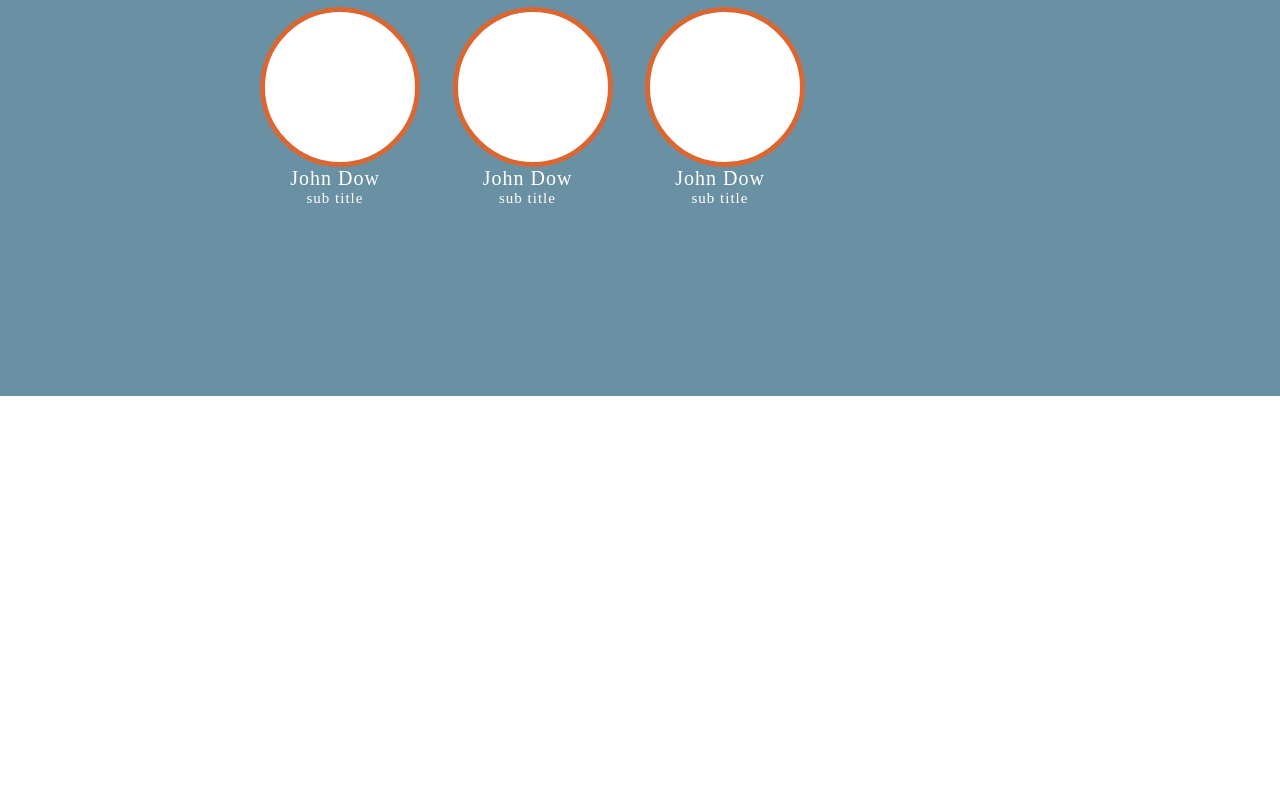
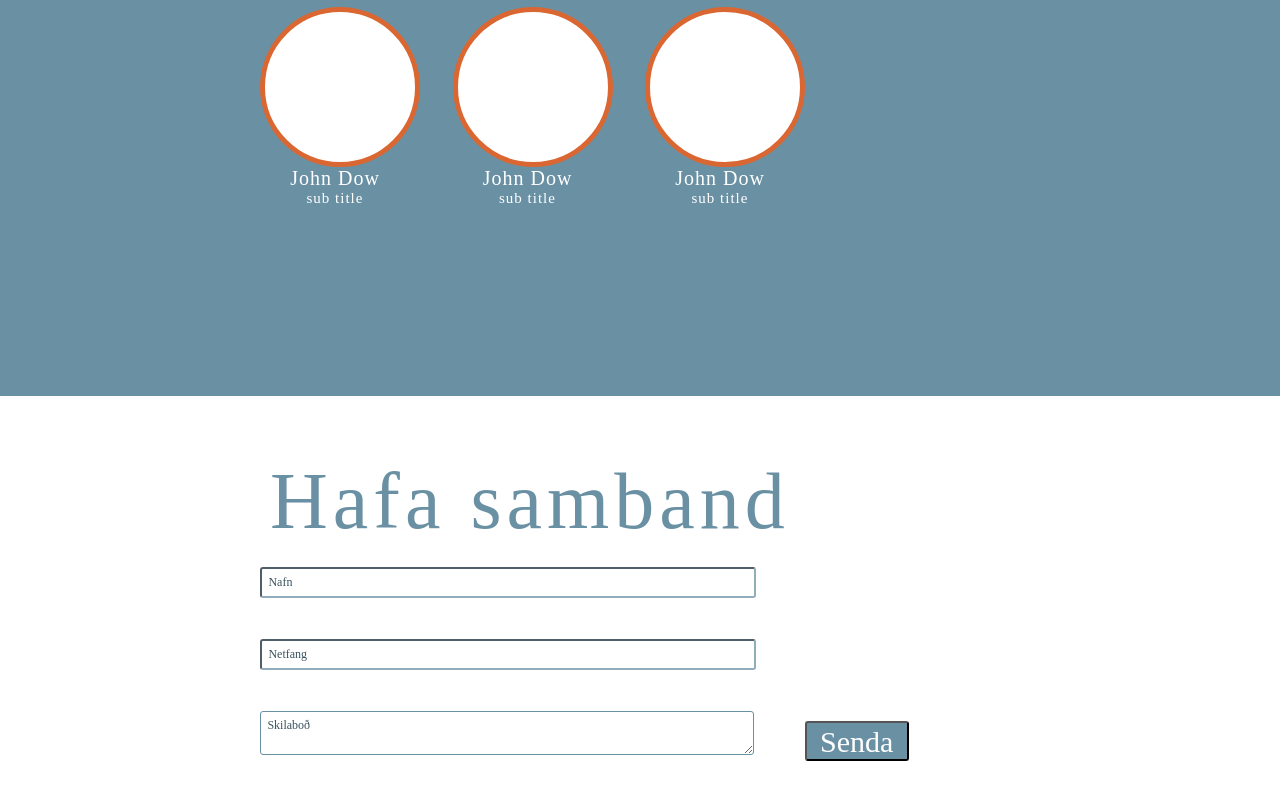
Before and after one commit to Spjara/spjara-info-page, a React (Create React App) app: page / in a window 1280 px wide. Shown: the part 2004-2804 px from the top of the page. Before the commit the page ends 2400 px from the top, so only its background shows below. Built offline with nearby package versions, Linux system fonts and the light colour scheme.

Commit message:
Contact form view

```diff
--- a/src/App.tsx
+++ b/src/App.tsx
@@ -2,6 +2,7 @@ import React from 'react';
 import Landing from './components/Landing/Landing';
 import OurMission from './components/OurMission/OurMission';
 import TheTeam from './components/TheTeam/TheTeam';
+import Contact from './components/Contact/Contact';
 import { createGlobalStyle } from 'styled-components';
 import { Element } from 'react-scroll';
 
@@ -28,6 +29,9 @@ function App() {
       <Element name="the-team-page">
         <TheTeam />
       </Element>
+      <Element name="contactpage">
+        <Contact />
+      </Element>
     </>
   );
 }
--- /dev/null
+++ b/src/components/Contact/Contact.tsx
@@ -0,0 +1,83 @@
+import React from 'react';
+import styled from 'styled-components';
+
+const Wrapper = styled.div`
+  height: 100vh;
+  background-color: white;
+`;
+
+const Content = styled.div`
+  max-width: 800px;
+  margin: auto;
+`;
+
+const Title = styled.div`
+  font-size: 10vh;
+  color: #6a90a3;
+  padding: 60px 0 0 30px;
+  letter-spacing: 5px;
+`;
+
+const Input = styled.input`
+  padding: 0.5em;
+  margin: 1.7em;
+  background: white;
+  border-radius: 3px;
+  border-color: #90adbb;
+  margin: 100;
+  font-size: 1.5vh;
+  width: 60vh;
+  color: #3a535f;
+`;
+
+const Message = styled.textarea`
+  padding: 0.5em;
+  margin: 1.7em;
+  background: white;
+  border: 1;
+  border-radius: 3px;
+  border-color: #6a90a3;
+  margin: 100;
+  font-size: 1.5vh;
+  color: #3a535f;
+  width: 60vh;
+`;
+
+const Button = styled.button`
+  font-size: 1em;
+  margin: 1.0em;
+  border-radius: 3px;
+  position: absolute;
+  width: 104px;
+  height: 40px;
+  background: #6A90A3;
+  font-family: Tenor Sans;
+  font-style: normal;
+  font-weight: normal;
+  font-size: 30px;
+  line-height: 35px;
+
+  color: #FFFFFF;
+`;
+
+const Form = styled.form`
+   width: 100%;
+`;
+
+function Contact() {
+  return (
+    <Wrapper>
+      <Content>
+        <Title>Hafa samband</Title>
+        <Form>
+         <Input defaultValue="Nafn" type="text" ></Input>
+         <Input defaultValue="Netfang" type="text" ></Input>
+         <Message defaultValue="Skilaboð"></Message>
+         <Button>Senda</Button>
+        </Form>
+      </Content>
+    </Wrapper>
+  );
+}
+
+export default Contact;
```
